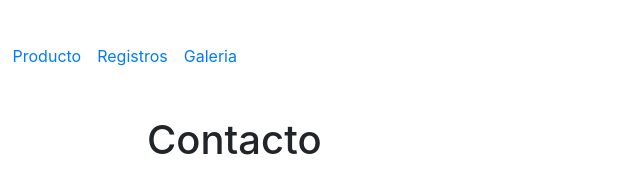
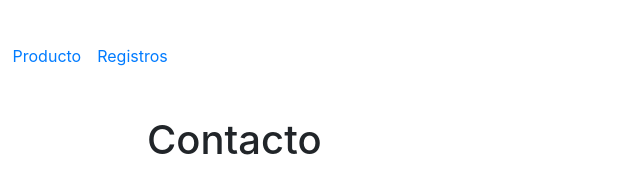
Before and after one commit to DanHT22/EquipoVengadores, a plain HTML site: page src/contacto.html in a window 1280 px wide. Shown: the top 194 px of the page, 268-908 px from the left. Drawn offline with nearby package versions, Linux system fonts and the light colour scheme.

Commit message:
agregue contacto a la carpeta src

```diff
--- a/contacto.html
+++ b/src/contacto.html
@@ -41,7 +41,6 @@
                 <a class="nav-link" href="nosotros.html">Nosotros</a>
                 <a class="nav-link" href="productos.html">Producto</a>
                 <a class="nav-link" href="registros.html">Registros</a>
-                <a class="nav-link" href="gallery.html">Galeria</a>
             </div>
         </div>
     </div>
```
